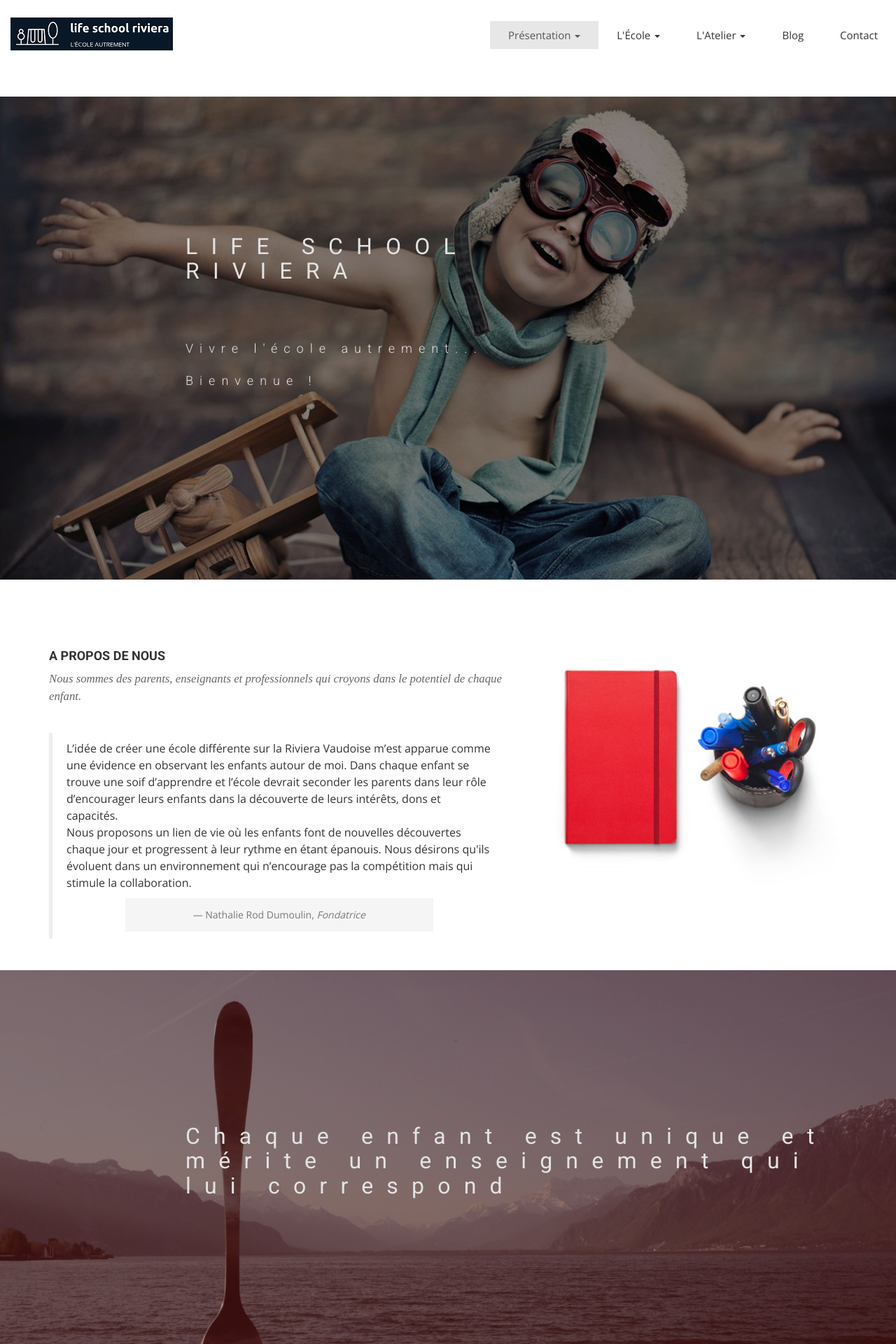
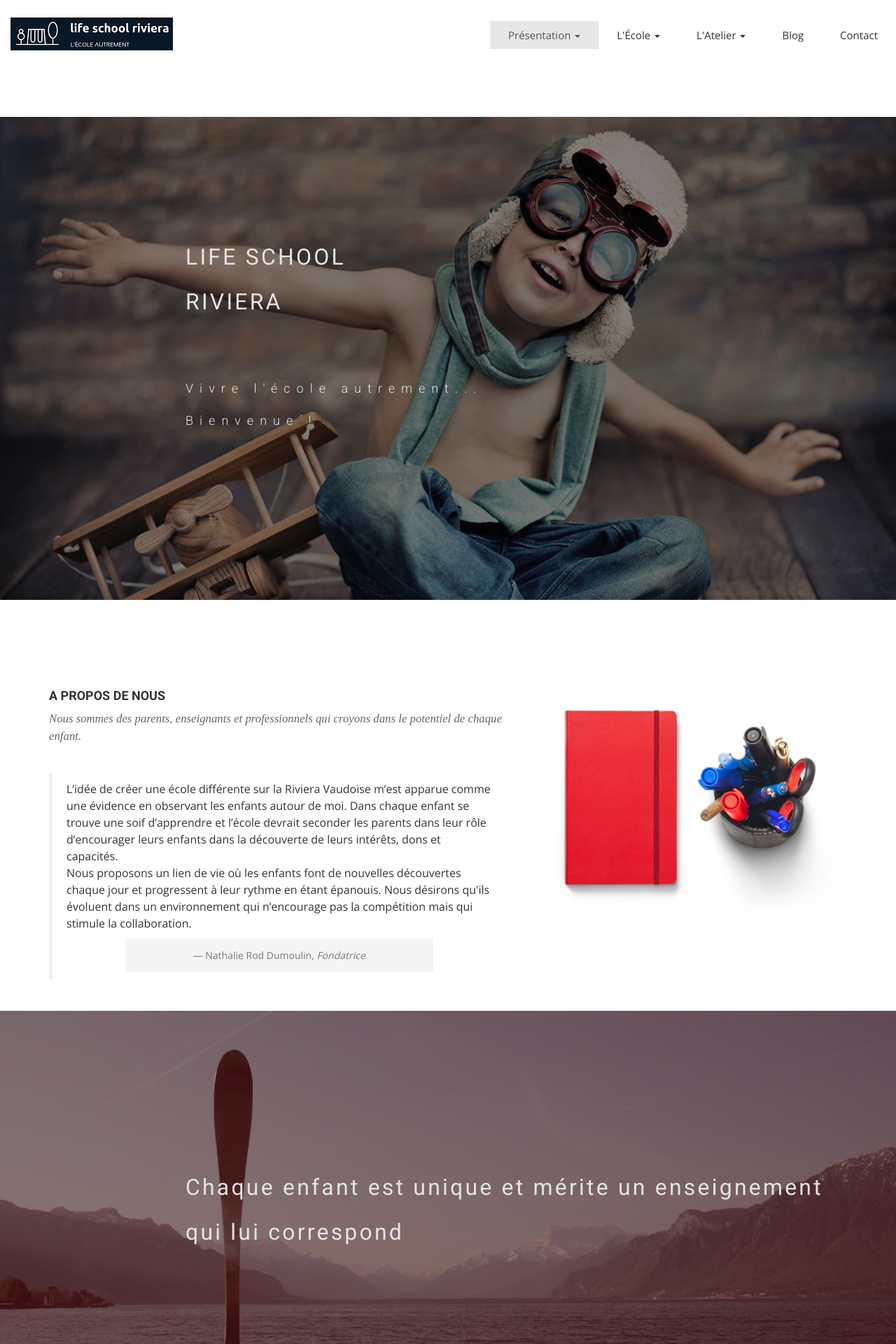
Before and after one commit to midjoule/lifeschool, a Jekyll site: the page built from index.html, in a window 1280 px wide. Shown: the top 1920 px of the page at 70% size. Built offline with Jekyll 4.4.1, drawn with Linux system fonts in a browser that asks for light colours; nearby versions of some CDN libraries; some web fonts are replaced.

Commit message:
Update airspace.css

```diff
--- a/css/airspace.css
+++ b/css/airspace.css
@@ -153,8 +153,9 @@ font header .navbar-default .navbar-nav li a:hover {
   font-family: 'Roboto', sans-serif;
   font-weight: 400;
   font-size: xx-large;
-  letter-spacing: 0.6em;
+  letter-spacing: 0.1em;
   padding-bottom: 2em;
+  line-height: 2em;
 }
 
 #feature .block p, #slider .block p, #philo .block p {
```
